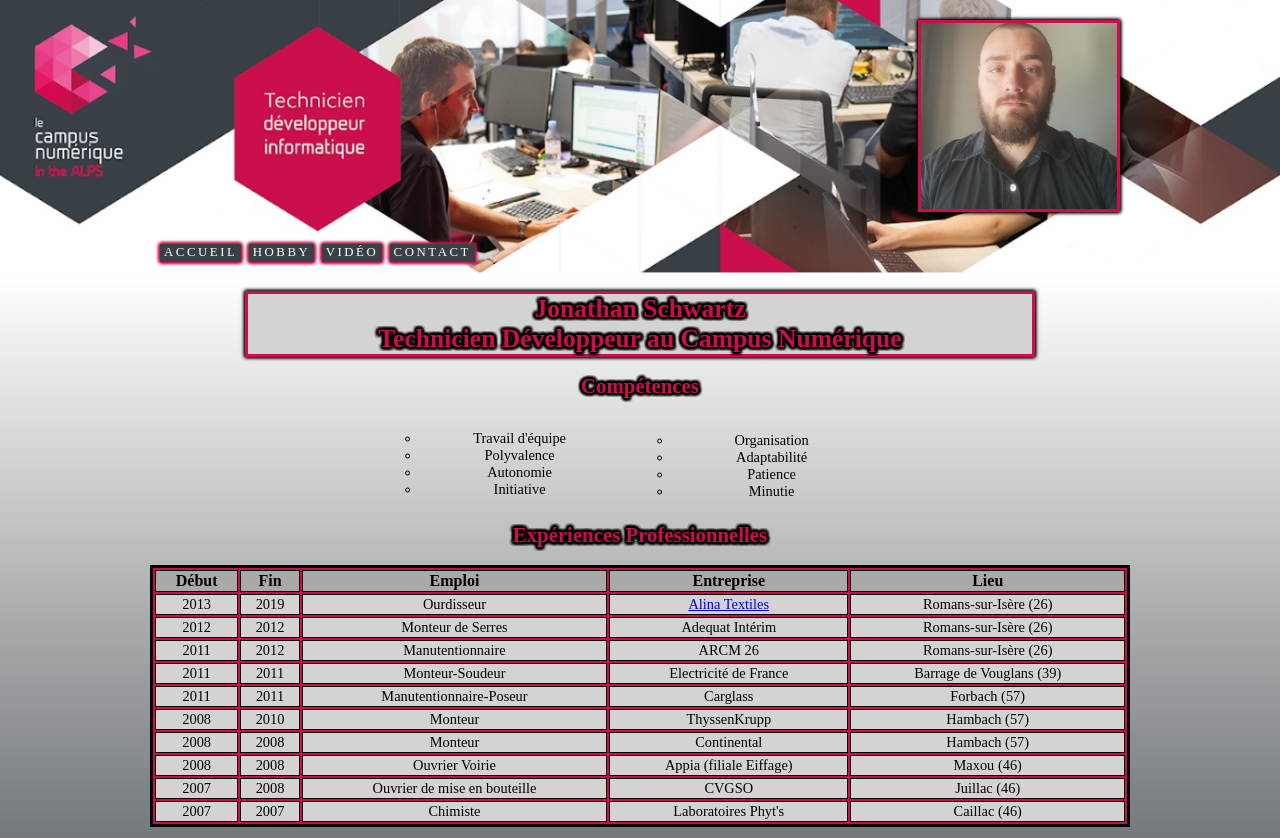
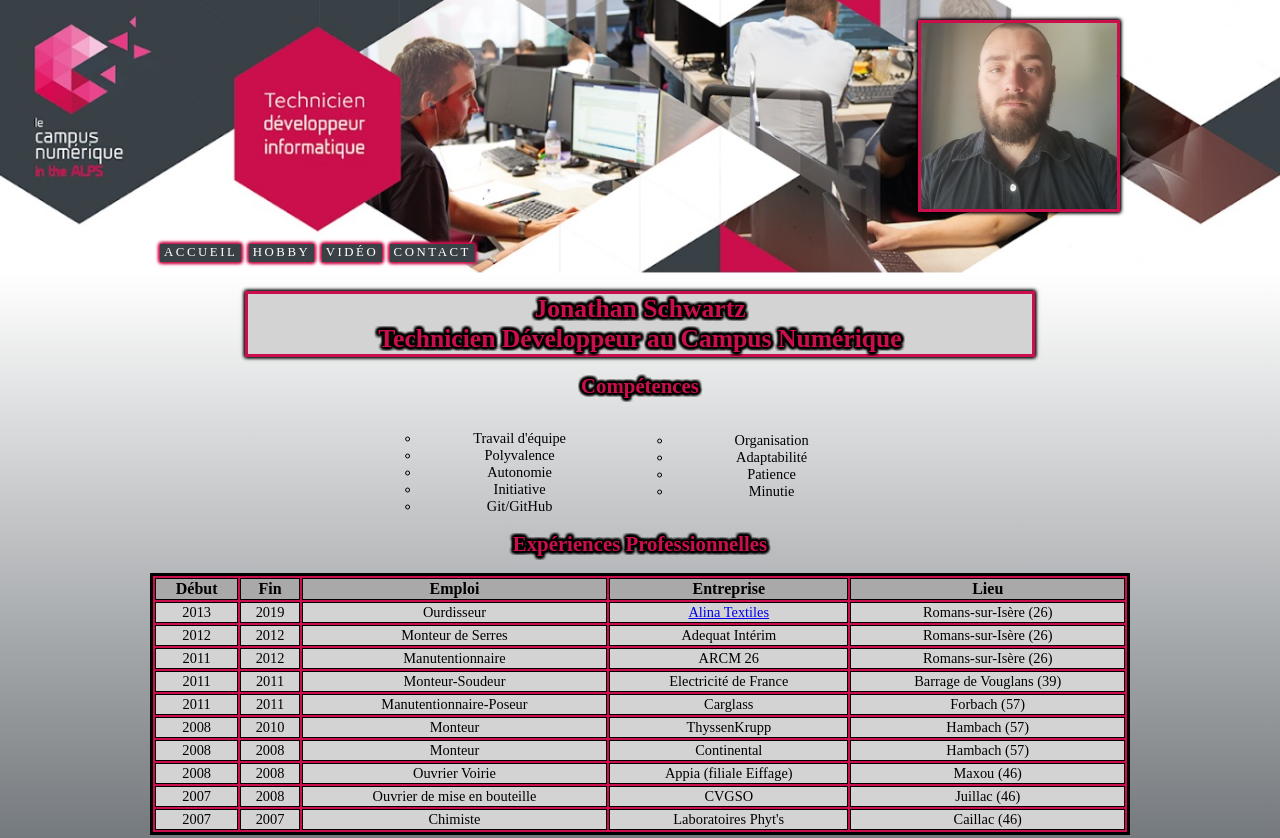
Before and after one commit to J-H-Schwartz/CV-Git, a plain HTML site: page accueil.html in a window 1280 px wide. Shown: the top 838 px of the page. Drawn offline with Linux system fonts and the light colour scheme.

Commit message:
Retiré la vidéo + Ajout de Git dans les compétences

```diff
--- a/accueil.html
+++ b/accueil.html
@@ -35,6 +35,7 @@
                     <li class="list">Polyvalence</li>
                     <li class="list">Autonomie</li>
                     <li class="list">Initiative</li>
+                    <li class="list">Git/GitHub</li>
                     <br />
                     <li class="list">Organisation</li>
                     <li class="list">Adaptabilité</li>
```
Also changed, not shown: 1 other file.
